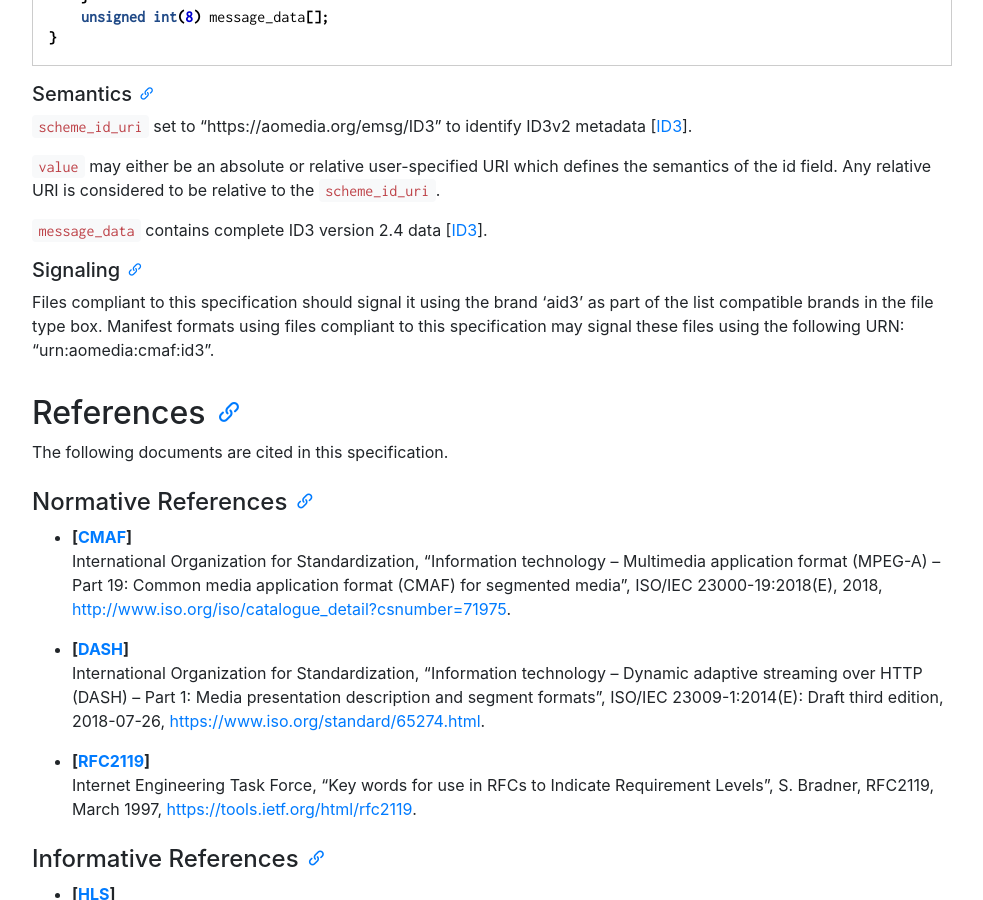
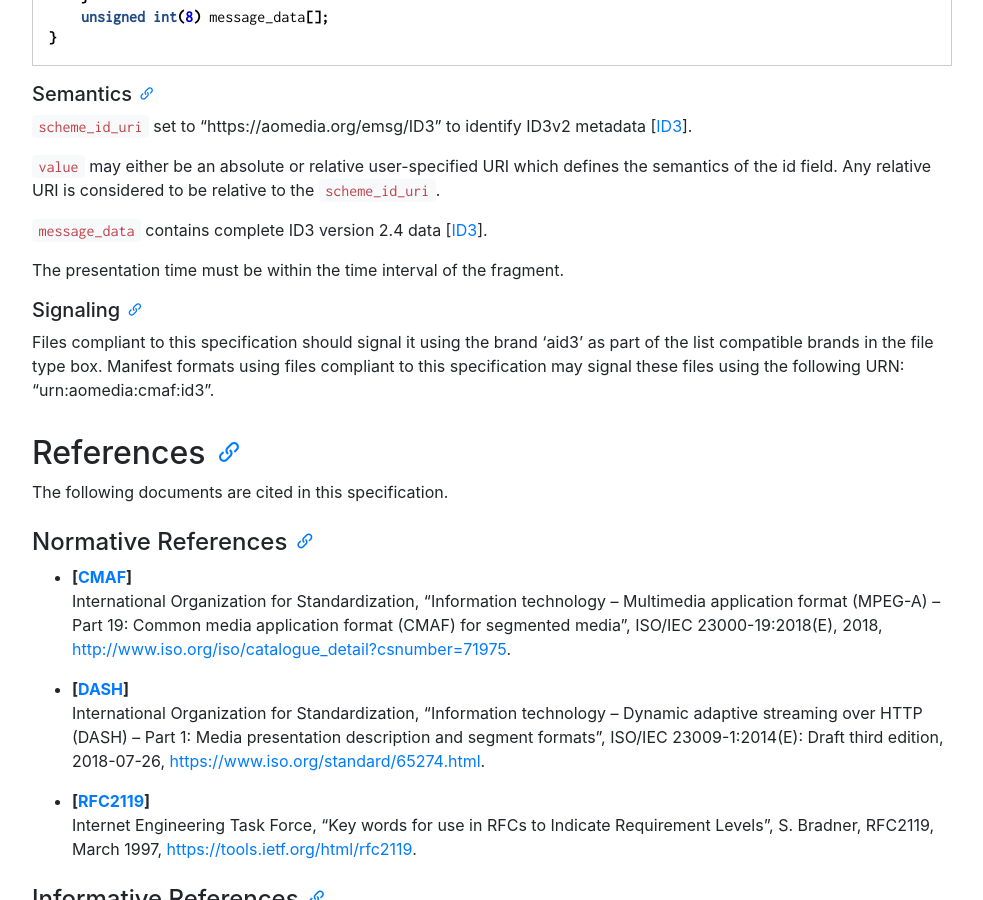
Before and after one commit to AOMediaCodec/id3-emsg, a Jekyll site: the page built from index.md, in a window 1280 px wide and 900 px high, scrolled down 2336 px. Shown: the whole window, without its empty margins (53-1036 px from the left). Built offline with Jekyll 4.4.1, drawn with Linux system fonts in a browser that asks for light colours; nearby versions of some CDN libraries.

Commit message:
Update av1-id3.md

```diff
--- a/av1-id3.md
+++ b/av1-id3.md
@@ -105,6 +105,8 @@ aligned(8) class DASHEventMessageBox extends FullBox('emsg', version, flags = 0)
 
 `message_data` contains complete ID3 version 2.4 data \[[ID3]\].
 
+The presentation time must be within the time interval of the fragment.
+
 ##### Signaling
 {:.no_toc }
 
```
